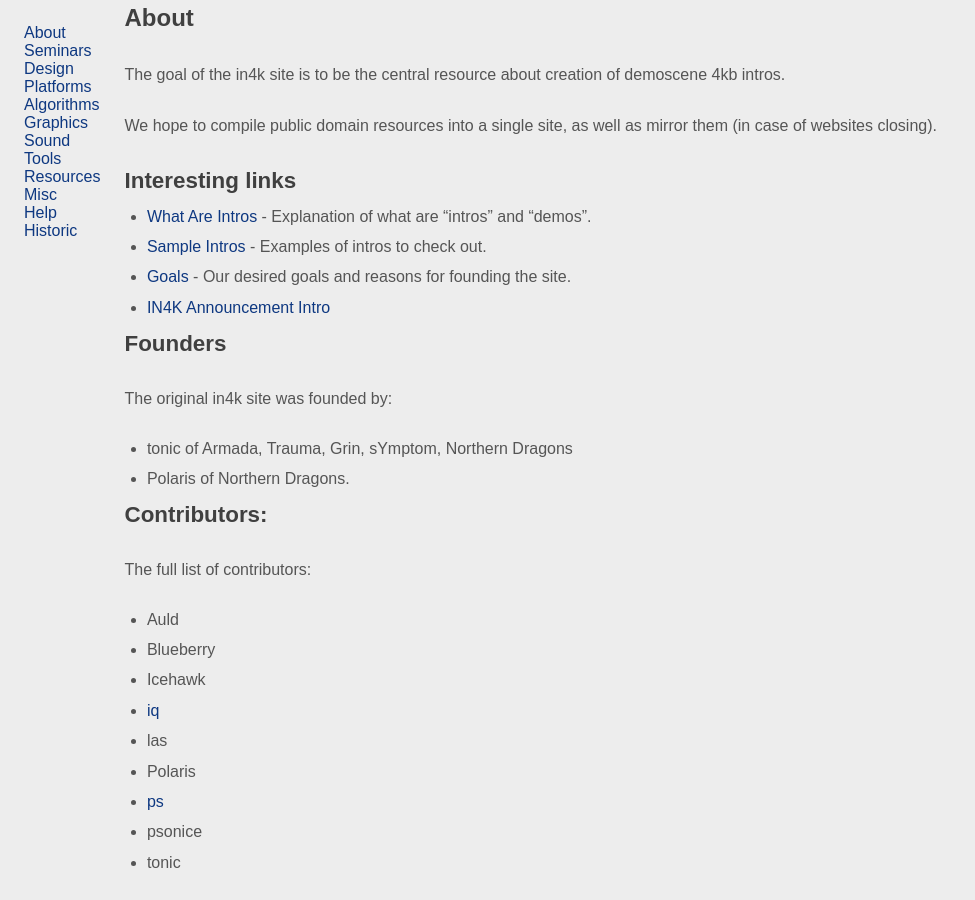
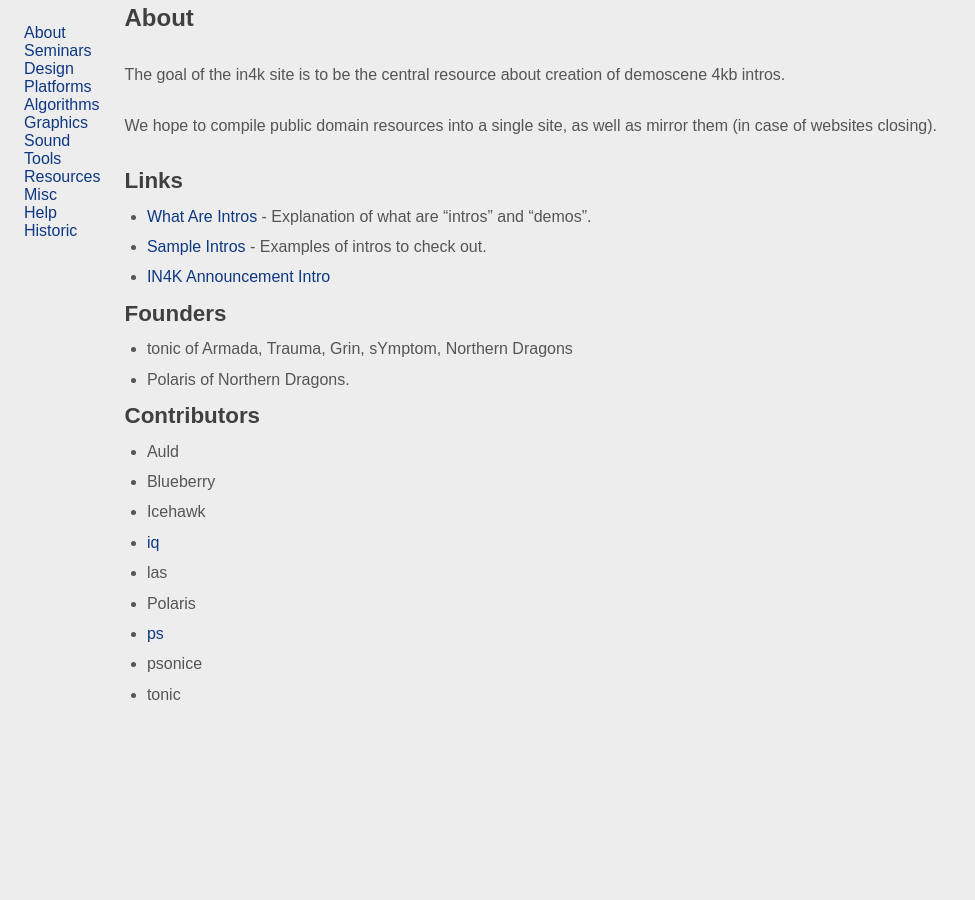
Before and after one commit to in4k/in4k.github.io, a Jekyll site: the page built from wiki/about.markdown, in a window 1280 px wide. Shown: the whole page, without its empty margins (0-975 px from the left). Built offline with Jekyll 4.4.1, drawn with Linux system fonts in a browser that asks for light colours; some web fonts are replaced.

Commit message:
Update about.markdown

```diff
--- a/wiki/about.markdown
+++ b/wiki/about.markdown
@@ -7,23 +7,18 @@ The goal of the in4k site is to be the central resource about creation of demosc
 
 We hope to compile public domain resources into a single site, as well as mirror them (in case of websites closing).
 
-## Interesting links
+## Links
 
 * [What Are Intros](what-are-intros) - Explanation of what are "intros" and "demos".
 * [Sample Intros](sample-intros) - Examples of intros to check out.
-* [Goals](goals) - Our desired goals and reasons for founding the site.
-* [IN4K Announcement Intro](http://in4k.untergrund.net/files/in4k_ai.zip)
+* [IN4K Announcement Intro](http://www.pouet.net/prod.php?which=19068)
 
 ## Founders
-
-The original in4k site was founded by:
 
 * tonic of Armada, Trauma, Grin, sYmptom, Northern Dragons
 * Polaris of Northern Dragons.
 
-## Contributors:
-
-The full list of contributors:
+## Contributors
 
 * Auld
 * Blueberry
```
